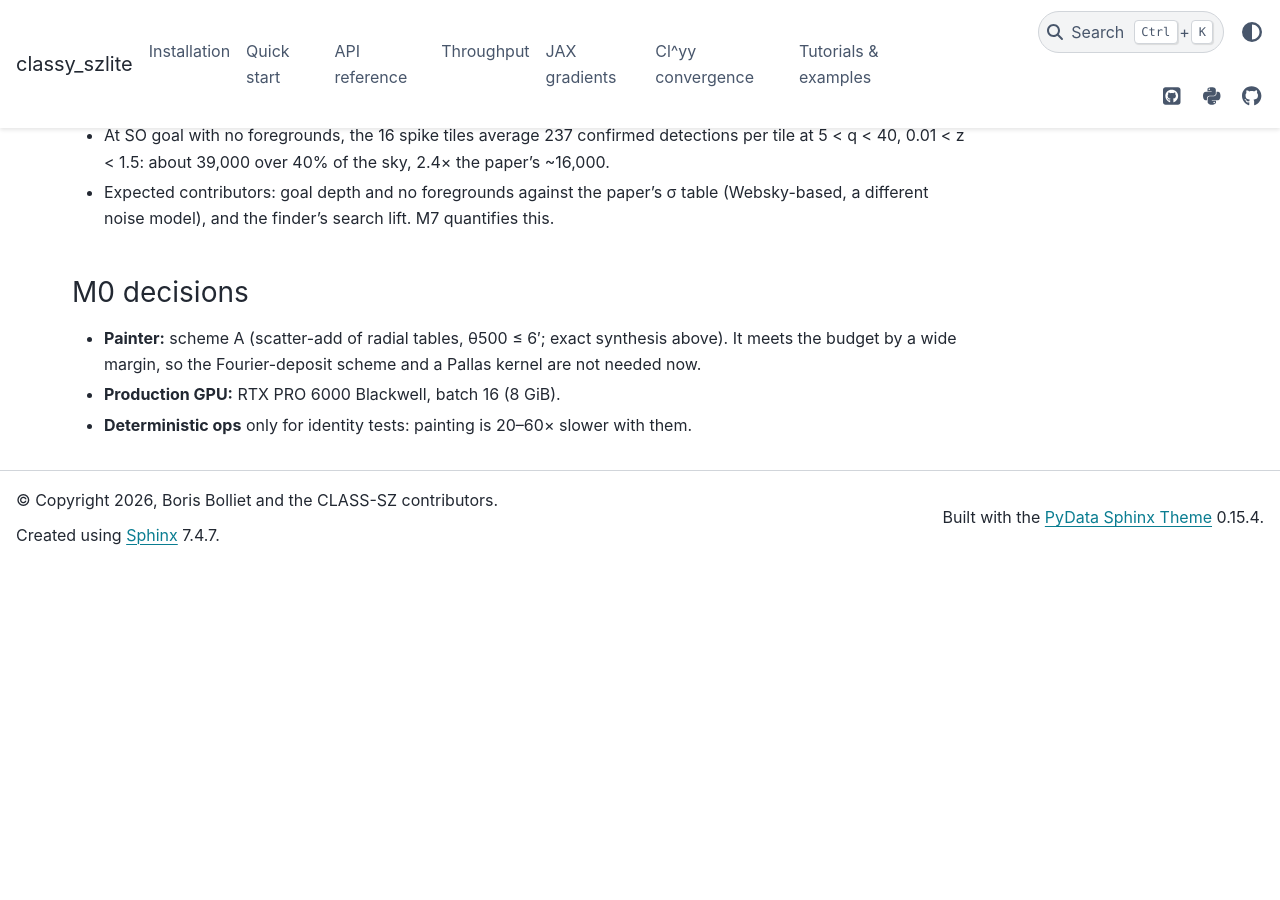
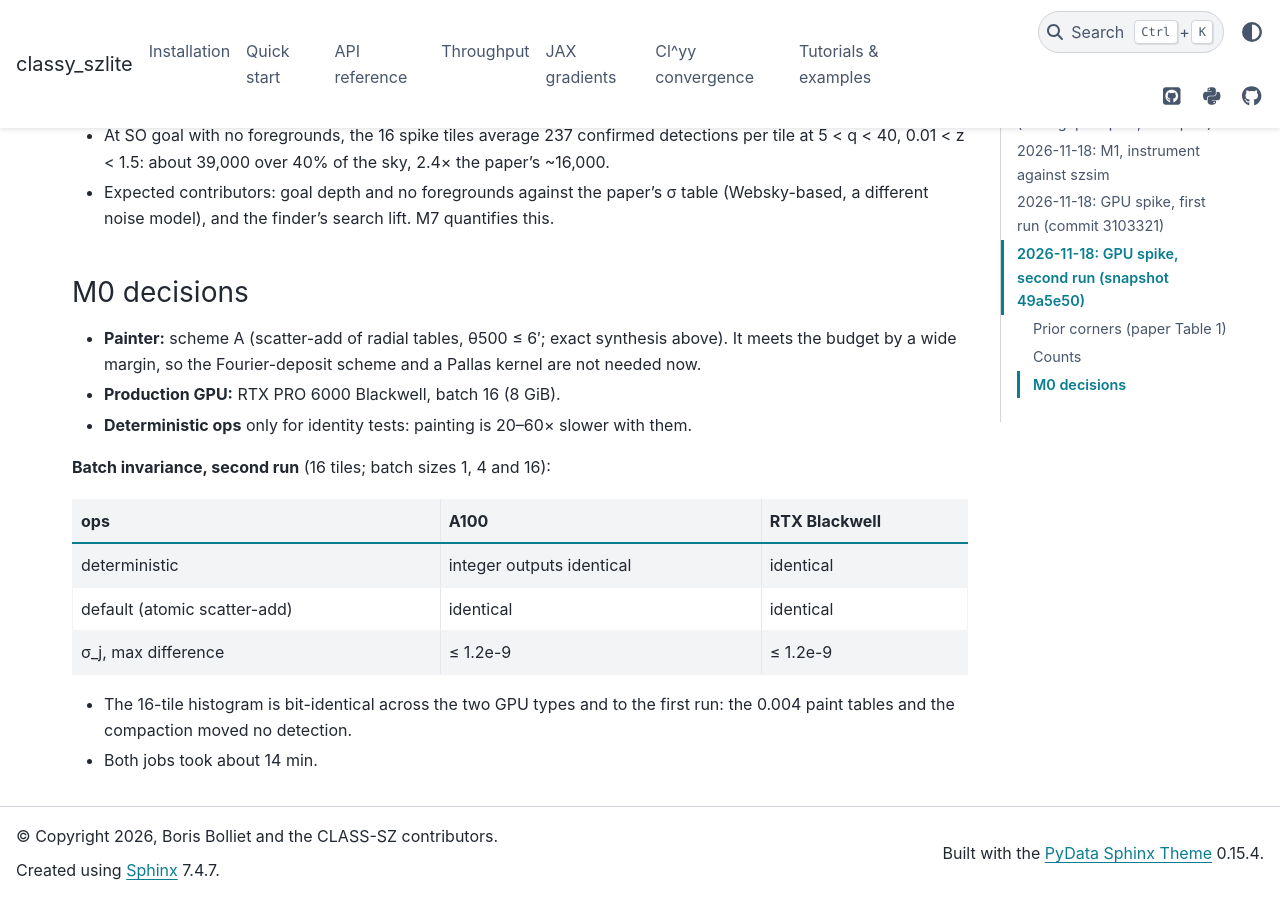
Before and after one commit to CLASS-SZ/classy_szlite, a Sphinx documentation site: the page built from docs/mapsim/M0_LOG.md, in a window 1280 px wide and 900 px high, scrolled down 8661 px. Built offline with Sphinx 7.4.7 and the PyData theme 0.15.4, drawn with Linux system fonts in a browser that asks for light colours; before the commit the page ends 9225 px from its top, so only the background shows below that.

Commit message:
M0 log: batch invariance with atomic ops (second GPU run)
Co-Authored-By: Claude Opus 5.5 <noreply@anthropic.com>
Claude-Session: https://claude.ai/code/session_01LKS4L5UW7SKf5qQ2WAJ8ew

```diff
--- a/docs/mapsim/M0_LOG.md
+++ b/docs/mapsim/M0_LOG.md
@@ -313,3 +313,15 @@ corners map to ln A_s = 2.12–3.81.
 - **Production GPU:** RTX PRO 6000 Blackwell, batch 16 (8 GiB).
 - **Deterministic ops** only for identity tests: painting is 20–60× slower
   with them.
+
+**Batch invariance, second run** (16 tiles; batch sizes 1, 4 and 16):
+
+| ops | A100 | RTX Blackwell |
+|---|---|---|
+| deterministic | integer outputs identical | identical |
+| default (atomic scatter-add) | identical | identical |
+| σ_j, max difference | ≤ 1.2e-9 | ≤ 1.2e-9 |
+
+- The 16-tile histogram is bit-identical across the two GPU types and to the
+  first run: the 0.004 paint tables and the compaction moved no detection.
+- Both jobs took about 14 min.
```
